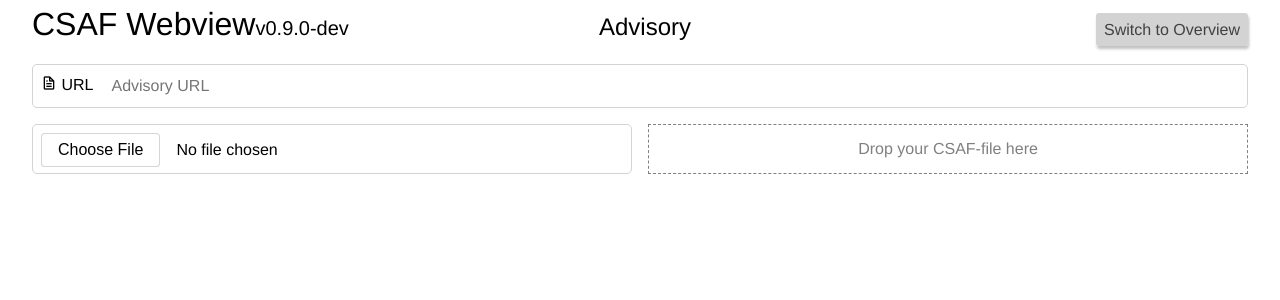
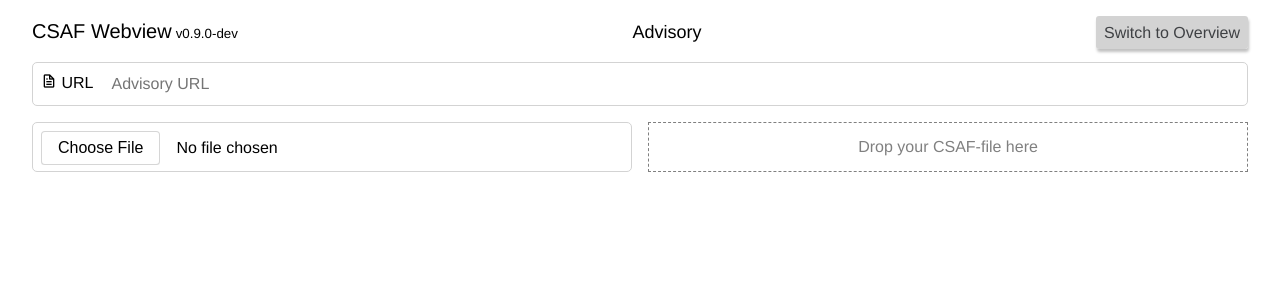
Before and after one commit to csaf-poc/csaf_webview, a SvelteKit app: page / in a window 1280 px wide. Shown: the top 300 px of the page. Built offline with nearby package versions, Linux system fonts and the light colour scheme.

Commit message:
header improvement

```diff
--- a/src/lib/singleview/SingleView.svelte
+++ b/src/lib/singleview/SingleView.svelte
@@ -46,9 +46,6 @@
 
 {#if isCSAF}
   {#if $appStore.doc}
-    <div class="csaf-document-title">
-      <h2>{$appStore.doc["id"]}: {$appStore.doc["title"]}</h2>
-    </div>
     <Collapsible header="General" open={$appStore.ui.isGeneralSectionVisible}>
       <General />
     </Collapsible>
--- a/src/routes/+layout.svelte
+++ b/src/routes/+layout.svelte
@@ -11,7 +11,11 @@
   let switchToRoute = "";
   let headerText = "Advisory";
   $: if (mode === MODE.SINGLE) {
-    headerText = "Advisory";
+    if ($appStore.doc && $appStore.doc.title) {
+      headerText = `${$appStore.doc["id"]}: ${$appStore.doc["title"]}`;
+    } else {
+      headerText = "Advisory";
+    }
   } else {
     if ($appStore.currentFeed) {
       headerText = "ROLIE-Feed";
@@ -69,13 +73,13 @@
   <div class="header">
     <div class="programname">
       <div>
-        <h1 role="heading">CSAF Webview</h1>
+        <h4 role="heading">CSAF Webview</h4>
       </div>
       <div>
-        <h4>v{version}</h4>
+        <small class="versionstring">v{version}</small>
       </div>
     </div>
-    <div class="title"><h3>{headerText}</h3></div>
+    <div class="title">{headerText}</div>
     <div class="switchbtn">
       <a
         title={mode !== MODE.SINGLE ? "Switch to Advisory" : "Switch to Overview"}
--- a/static/css/main.css
+++ b/static/css/main.css
@@ -74,6 +74,7 @@ hr {
 .content {
   margin-left: 2rem;
   margin-right: 2rem;
+  margin-top: 1rem;
 }
 
 .header {
@@ -86,10 +87,17 @@ hr {
 .programname {
   display: flex;
   align-items: baseline;
+  white-space: nowrap;
+}
+
+.versionstring {
+  margin-left: 0.25rem;
 }
 
 .title {
+  margin-top: 0.5rem;
   margin-bottom: 1rem;
+  font-size: large;
 }
 
 .btn {
@@ -130,7 +138,7 @@ hr {
 }
 
 .url-input {
-  width: 85%;
+  flex-grow: 1;
   margin-left: 1rem;
 }
 
@@ -150,6 +158,7 @@ hr {
   display: flex;
   flex-direction: column;
   gap: 1rem;
+  margin-bottom: 1rem;
 }
 .file-upload-container {
   border: 1px solid lightgrey;
@@ -188,7 +197,6 @@ hr {
   display: flex;
   justify-content: center;
   align-items: center;
-  margin-bottom: 2em;
 }
 
 .droparea-error {
@@ -438,15 +446,16 @@ hr {
     margin-bottom: 1rem;
   }
   .programname {
-    min-width: clamp(330px, 25vw, 25vw);
+    white-space: nowrap;
   }
   .title {
+    margin-top: 0rem;
     width: 100%;
     text-align: center;
     margin-bottom: 0;
   }
   .switchbtn {
-    min-width: clamp(130px, 25vw, 25vw);
+    min-width: fit-content;
     text-align: right;
   }
   .upload {
```
